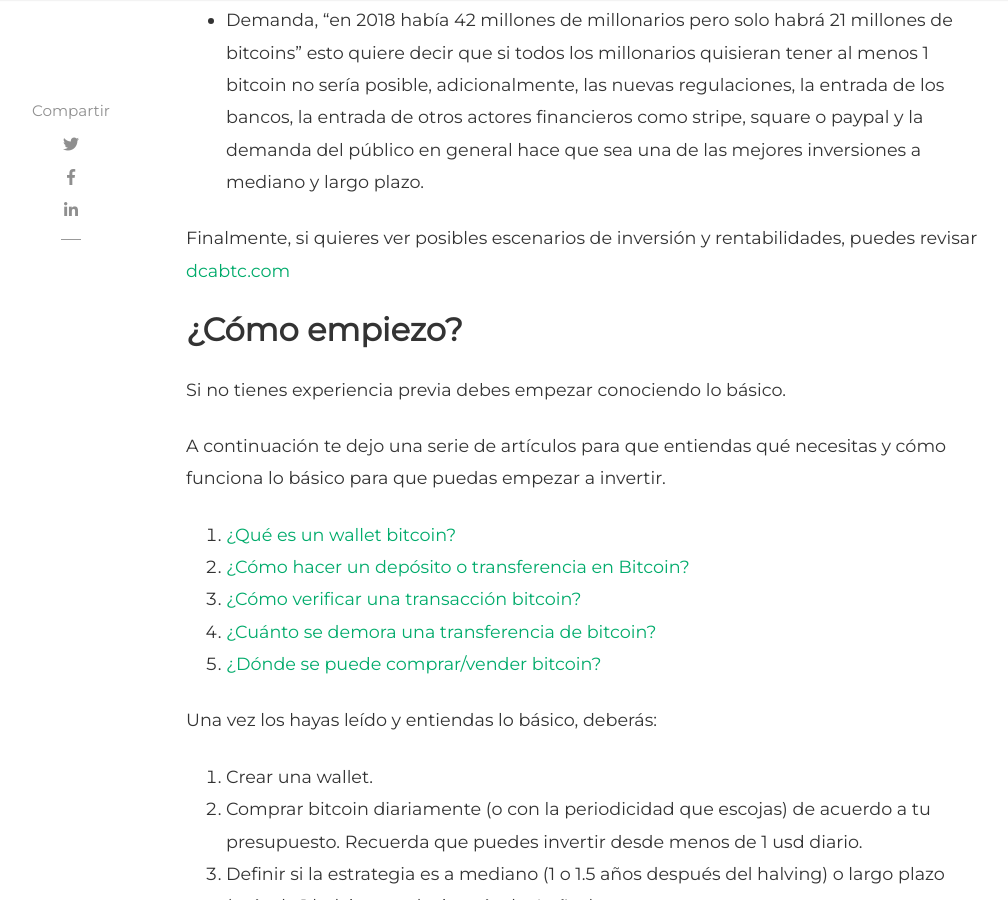
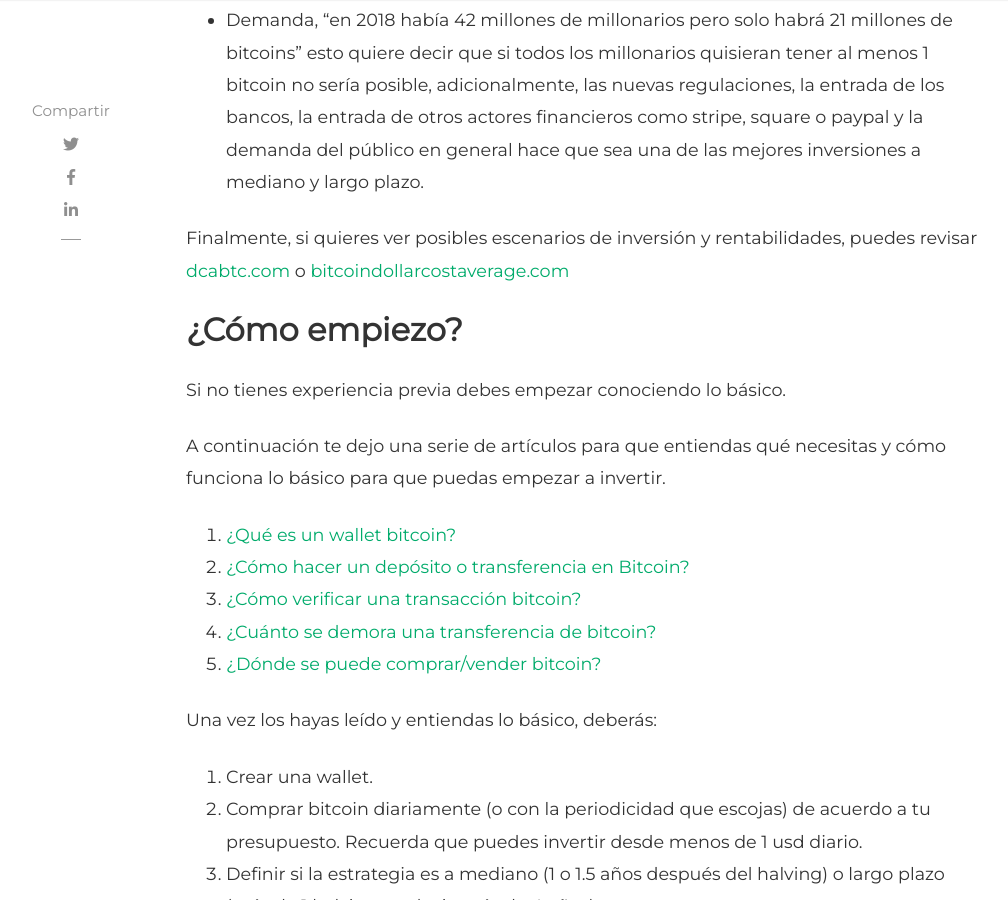
Before and after one commit to criptolio/website, a Jekyll site: the page built from _posts/2020-12-13-primera-inversion-bitcoin.md, in a window 1280 px wide and 900 px high, scrolled down 2175 px. Shown: the whole window, without its empty margins (99-1107 px from the left). Built offline with Jekyll 4.4.1, drawn with Linux system fonts in a browser that asks for light colours; nearby versions of some CDN libraries; comment, search, counter and statistics services are not loaded.

Commit message:
add bitcoindollarcostaverage.com as reference

```diff
--- a/_posts/2020-12-13-primera-inversion-bitcoin.md
+++ b/_posts/2020-12-13-primera-inversion-bitcoin.md
@@ -39,7 +39,7 @@ A diferencia de las monedas FIAT, bitcoin es una moneda deflacionaria que tiene
 
 - Demanda, “en 2018 había 42 millones de millonarios pero solo habrá 21 millones de bitcoins” esto quiere decir que si todos los millonarios quisieran tener al menos 1 bitcoin no sería posible, adicionalmente, las nuevas regulaciones, la entrada de los bancos, la entrada de otros actores financieros como stripe, square o paypal y la demanda del público en general hace que sea una de las mejores inversiones a mediano y largo plazo.
 
-Finalmente, si quieres ver posibles escenarios de inversión y rentabilidades, puedes revisar [dcabtc.com](https://dcabtc.com/)
+Finalmente, si quieres ver posibles escenarios de inversión y rentabilidades, puedes revisar [dcabtc.com](https://dcabtc.com/) o [bitcoindollarcostaverage.com](https://www.bitcoindollarcostaverage.com/)
 
 ## ¿Cómo empiezo?
 
```
